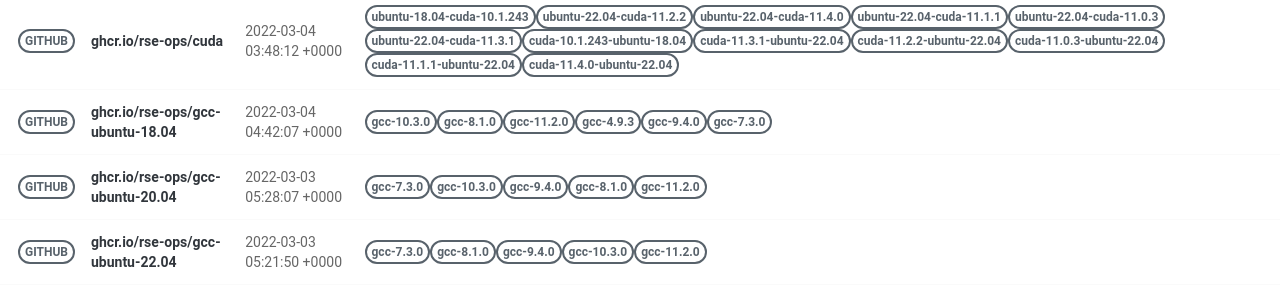
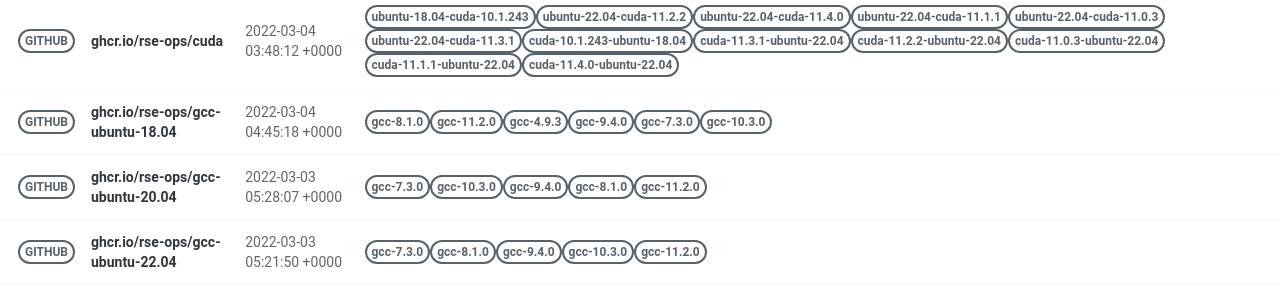
Before and after one commit to rse-ops/docker-images, a Jekyll site: the page built from pages/index.md, in a window 1280 px wide. Shown: the part 502-801 px from the top of the page. Built offline with Jekyll 4.4.1, drawn with Linux system fonts in a browser that asks for light colours; nearby versions of some CDN libraries.

Commit message:
Automated push to update library 2022-03-04

```diff
--- a/_library/ghcr.io-rse-ops-gcc-ubuntu-18.04.md
+++ b/_library/ghcr.io-rse-ops-gcc-ubuntu-18.04.md
@@ -1,14 +1,11 @@
 ---
 layout: container
 name: ghcr.io/rse-ops/gcc-ubuntu-18.04
-updated_at: 2022-03-04 04:42:07.044792
+updated_at: 2022-03-04 04:45:18.585601
 
 
 container_url: https://github.com/orgs/rse-ops/packages/container/package/gcc-ubuntu-18.04
 versions:
- - tag: gcc-10.3.0
-   dockerfile: https://github.com/rse-ops/docker-images/blob/main/ubuntu/gcc/Dockerfile
-   manifest: https://crane.ggcr.dev/manifest/ghcr.io/rse-ops/gcc-ubuntu-18.04:gcc-10.3.0
  - tag: gcc-8.1.0
    dockerfile: https://github.com/rse-ops/docker-images/blob/main/ubuntu/gcc/Dockerfile
    manifest: https://crane.ggcr.dev/manifest/ghcr.io/rse-ops/gcc-ubuntu-18.04:gcc-8.1.0
```
Also changed, not shown: other parts of _library/ghcr.io-rse-ops-gcc-ubuntu-18.04.md (+3 -0 lines).
